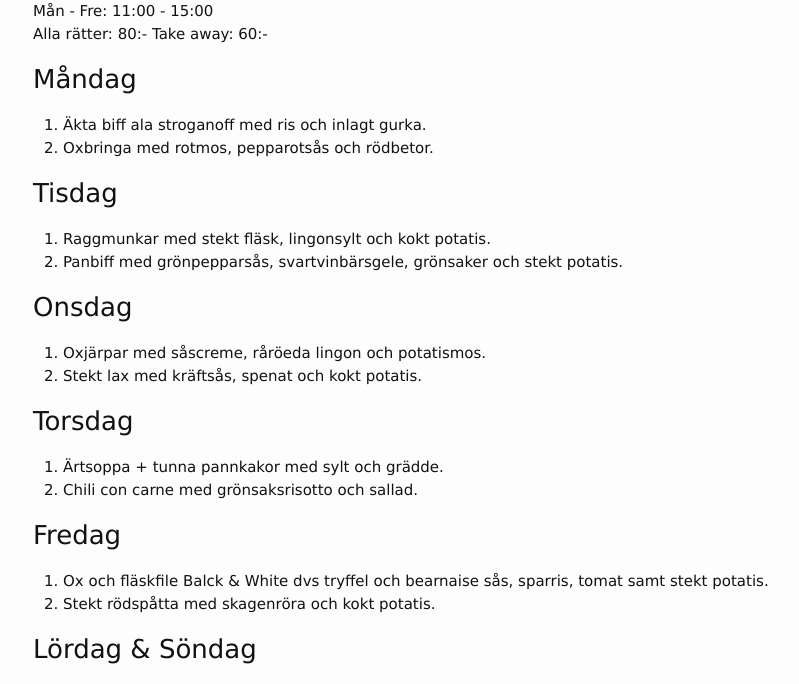
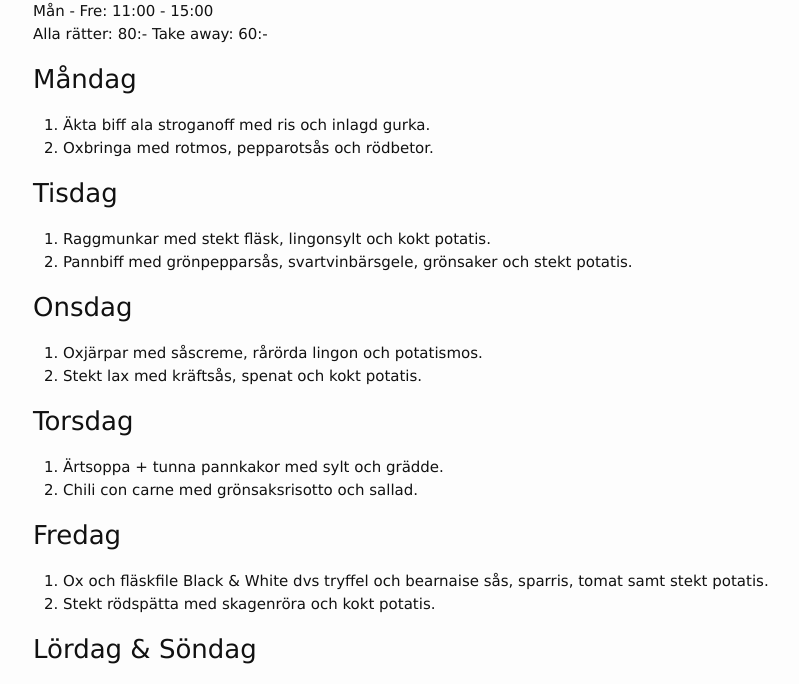
Before and after one commit to FarInn62/farinn62.github.io, a Jekyll site: the page built from lunch.md, in a window 1280 px wide. Shown: the part 162-846 px from the top of the page, without its empty margins (237-1036 px from the left). Built offline with Jekyll 4.4.1, drawn with Linux system fonts in a browser that asks for light colours.

Commit message:
Update lunch.md

```diff
--- a/lunch.md
+++ b/lunch.md
@@ -12,17 +12,17 @@ Alla rätter: 80:- Take away: 60:-
 
 ### Måndag
 
-1. Äkta biff ala stroganoff med ris och inlagt gurka.
+1. Äkta biff ala stroganoff med ris och inlagd gurka.
 2. Oxbringa med rotmos, pepparotsås och rödbetor.
 
 ### Tisdag
 
 1. Raggmunkar med stekt fläsk, lingonsylt och kokt potatis.
-2. Panbiff med grönpepparsås, svartvinbärsgele, grönsaker och stekt potatis.
+2. Pannbiff med grönpepparsås, svartvinbärsgele, grönsaker och stekt potatis.
 
 ### Onsdag
 
-1. Oxjärpar med såscreme, råröeda lingon och potatismos.
+1. Oxjärpar med såscreme, rårörda lingon och potatismos.
 2. Stekt lax med kräftsås, spenat och kokt potatis.
 
 ### Torsdag
@@ -32,8 +32,8 @@ Alla rätter: 80:- Take away: 60:-
 
 ### Fredag
 
-1. Ox och fläskfile Balck & White dvs tryffel och bearnaise sås, sparris, tomat samt stekt potatis.
-2. Stekt rödspåtta med skagenröra och kokt potatis.
+1. Ox och fläskfile Black & White dvs tryffel och bearnaise sås, sparris, tomat samt stekt potatis.
+2. Stekt rödspätta med skagenröra och kokt potatis.
 
 ### Lördag & Söndag
 
```
